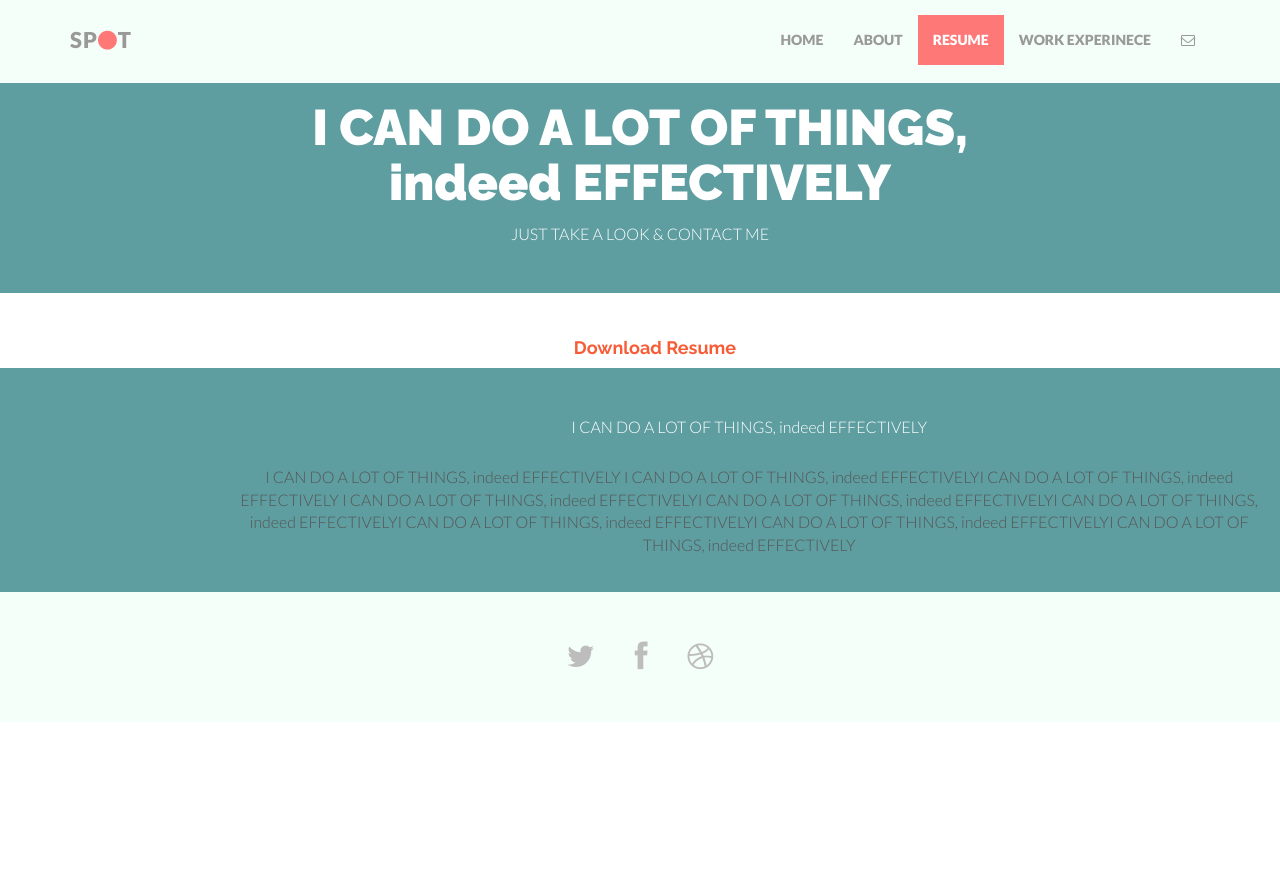
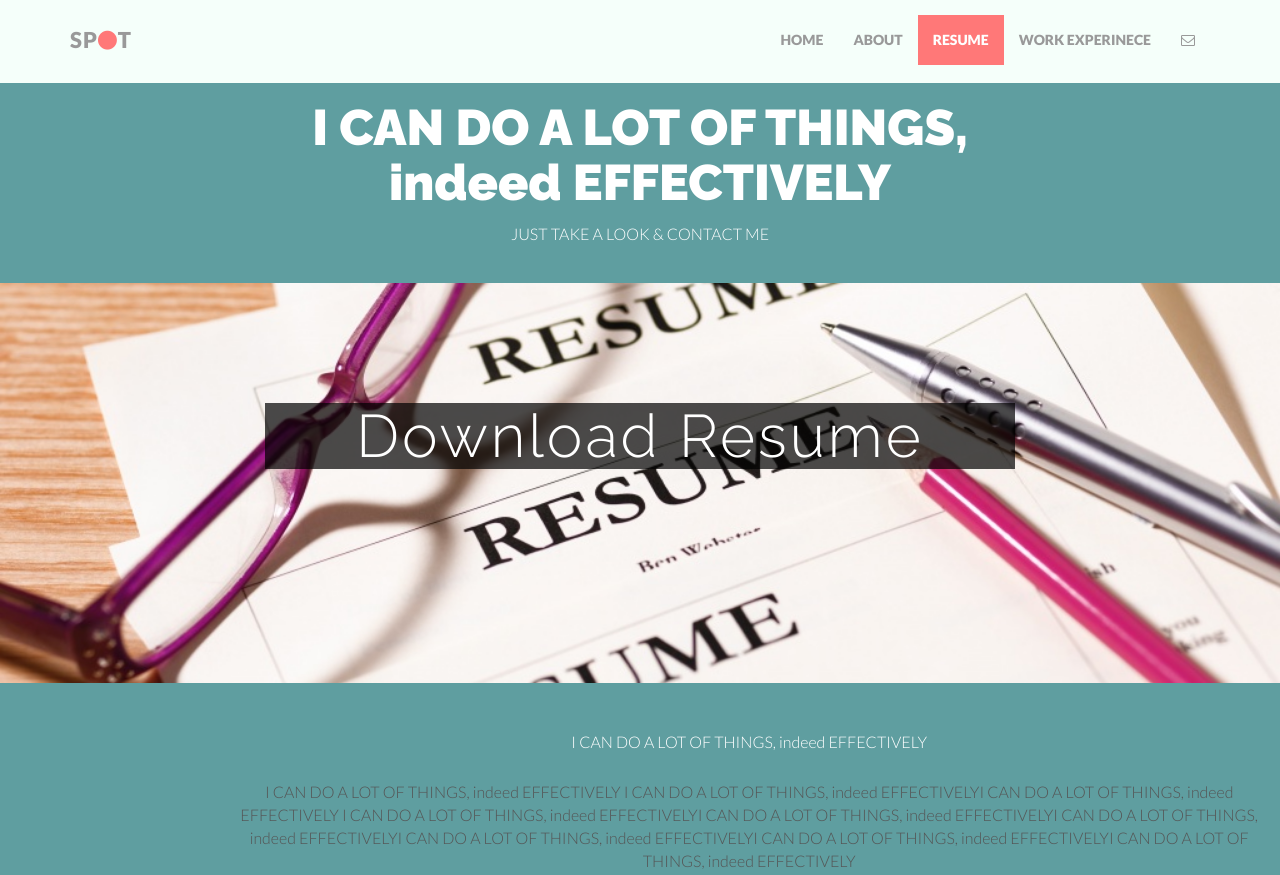
Before and after one commit to kimjangho/portfolio, a plain HTML site: page services.html in a window 1280 px wide. Shown: the top 875 px of the page. Before the commit the page ends 800 px from the top, so only its background shows below. Drawn offline with nearby package versions, Linux system fonts and the light colour scheme.

Commit message:
download resume updated

```diff
--- a/assets/css/main.css
+++ b/assets/css/main.css
@@ -168,6 +168,41 @@ a:after {
 	letter-spacing: 2px;
 	text-transform: uppercase;
 }
+
+
+#resumewrap {
+	background: url(../img/resume_images.jpg) no-repeat center top;
+	margin-top: -10px;
+	padding-top:20px;
+	text-align:center;
+	background-attachment: relative;
+	background-position: center center;
+	min-height: 400px;
+	width: 100%;
+
+    -webkit-background-size: 100%;
+    -moz-background-size: 100%;
+    -o-background-size: 100%;
+    background-size: 100%;
+
+    -webkit-background-size: cover;
+    -moz-background-size: cover;
+    -o-background-size: cover;
+    background-size: cover;
+}
+
+#resumewrap h4 {
+	margin-top: 100px;
+	color: white;
+	font-size: 60px;
+	font-weight: 200;
+	letter-spacing: 3px;
+
+    background: rgb(0, 0, 0); /* fallback color */
+   background: rgba(0, 0, 0, 0.7);
+
+}
+
 
 /* Dark Grey Wrap */
 #dg {
--- a/services.html
+++ b/services.html
@@ -62,16 +62,22 @@
 	</div><!-- blue wrap -->
 
 
-	<div class="container w">
-		<div class="container">
+	<div id="resumewrap">
+
+        <div class="container">
 			<div class="row centered">
 				<div class="col-lg-8 col-lg-offset-2">
-				<h4> <a href="https://github.com/kimjangho/portfolio/raw/gh-pages/Resume%20for%20Ambassy%20(RA).pdf">Download Resume</a></b></h4>
+<!--
+				<h1> It starts from here <b>Game Changer</b></h1>
+				<h2>It Takes a Multiplayer</h2>
+
+-->
+                     <a href="https://github.com/kimjangho/portfolio/raw/gh-pages/Resume%20for%20Ambassy%20(RA).pdf"> <h4>Download Resume</h4></a>
 				</div>
 			</div><!-- row -->
-		</div>
+		</div><!-- container -->
+    </div>
 
-    </div>
 
 
 
```
Also changed, not shown: assets/img/resume_images.jpg (added).
